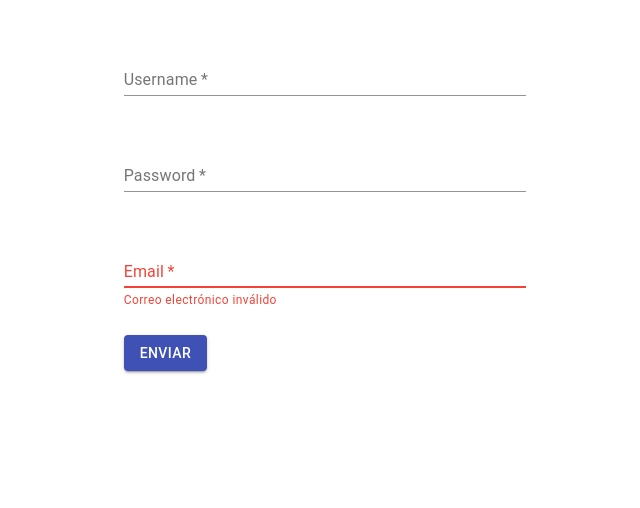
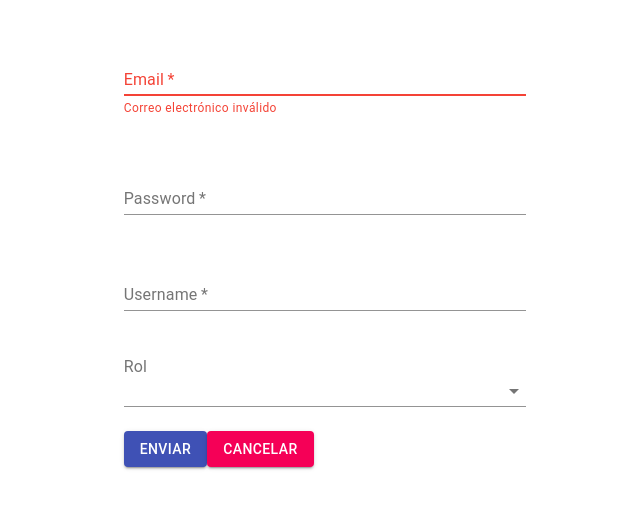
Before and after one commit to Fabio-Ramirez/trabajo-frontend, a React (Vite) app: page /registerUser in a window 1280 px wide. Shown: the top 508 px of the page, without its empty margins (315-955 px from the left). Built offline with nearby package versions, Linux system fonts and the light colour scheme.

Commit message:
Se corrige el register

```diff
--- a/package.json
+++ b/package.json
@@ -13,6 +13,7 @@
     "@emotion/react": "^11.11.1",
     "@emotion/styled": "^11.11.0",
     "@material-ui/core": "^4.12.4",
+    "@material-ui/lab": "^4.0.0-alpha.61",
     "axios": "^1.5.0",
     "react": "^18.2.0",
     "react-dom": "^18.2.0"
--- a/src/components/users/registerUser.jsx
+++ b/src/components/users/registerUser.jsx
@@ -1,7 +1,17 @@
 import { useState } from 'react';
+import { useNavigate } from 'react-router-dom';
+import { Link } from 'react-router-dom';
+import { Routes, Route } from 'react-router-dom';
+
 import axios from 'axios';
 import Button from '@material-ui/core/Button';
 import TextField from '@material-ui/core/TextField';
+import Select from '@material-ui/core/Select';
+import MenuItem from '@material-ui/core/MenuItem';
+import InputLabel from '@material-ui/core/InputLabel';
+import FormControl from '@material-ui/core/FormControl';
+
+import Login from './login';
 
 
 const RegisterUser = (props) => {
@@ -9,15 +19,17 @@ const RegisterUser = (props) => {
   const [username, setUsername] = useState('');
   const [password, setPassword] = useState('');
   const [email, setEmail] = useState('');
-
+  const [rol, setRol] = useState('');
+  const navigate = useNavigate();
 
   const handleSubmit = (event) => {
     event.preventDefault();
-    console.log({ username, password, email });
-    axios.post('http://localhost:3001/comercio/users', { username, password, email })
+    console.log({ email, password, username, rol });
+    axios.post('http://localhost:3001/comercio/users', { email, password, username, rol })
       .then((resp) => {
-        alert('Datos Cargados con exito!!' + response.data.message);
+        alert('Datos Cargados con exito!!');
         console.log(resp);
+        navigate('/');
       })
       .catch((error) => {
         console.log("error: ", error.response.data.message);
@@ -35,30 +47,7 @@ const RegisterUser = (props) => {
   return (
     <>
       <form action="" onSubmit={handleSubmit}>
-        <TextField
-          id="standard-basic"
-          label="Username"
-          variant="standard"
-          fullWidth
-          value={username}
-          onChange={(event) => setUsername(event.target.value)}
-          required
-        />
-        <br />
-        <br />
-        <br />
-        <TextField
-          id="standard-basic"
-          label="Password"
-          variant="standard"
-          fullWidth
-          value={password}
-          onChange={(event) => setPassword(event.target.value)}
-          required
-        />
-        <br />
-        <br />
-        <br />
+
         <TextField
           id="standard-basic"
           label="Email"
@@ -73,6 +62,47 @@ const RegisterUser = (props) => {
           error={!isValidEmail(email)} // Indica un error si el correo electrónico no cumple con el formato
           helperText={!isValidEmail(email) ? 'Correo electrónico inválido' : ''}
         />
+        <br />
+        <br />
+        <br />
+        <TextField
+          id="standard-basic"
+          label="Password"
+          variant="standard"
+          fullWidth
+          type="password"
+          value={password}
+          onChange={(event) => setPassword(event.target.value)}
+          required
+        />
+        <br />
+        <br />
+        <br />
+        <TextField
+          id="standard-basic"
+          label="Username"
+          variant="standard"
+          fullWidth
+          value={username}
+          onChange={(event) => setUsername(event.target.value)}
+          required
+        />
+
+        <br />
+        <br />
+        <br />
+        <InputLabel id="standard-basic">Rol</InputLabel>
+        <Select
+          id="standard-basic"
+          variant="standard"
+          fullWidth
+          value={rol}
+          label="Rol"
+          onChange={(event) => setRol(event.target.value)}
+        >
+          <MenuItem value="estandar">Estandar</MenuItem>
+          <MenuItem value="administrador">Administrador</MenuItem>
+        </Select>
         {/* Este es un comentario en línea
         <label htmlFor="">Email: <input type="email" name="email" id="email" value={email} onChange={event => setEmail(event.target.value)} />
         </label>*/}
@@ -81,6 +111,11 @@ const RegisterUser = (props) => {
         <Button type='submit' variant="contained" color="primary">
           Enviar
         </Button>
+        <Button type='submit' variant="contained" color="secondary">
+          <Link className="nav-link" to="/">Cancelar</Link>
+
+        </Button>
+
 
 
       </form>
```
Also changed, not shown: 2 other files (tests, documents, lock files or other folders).
